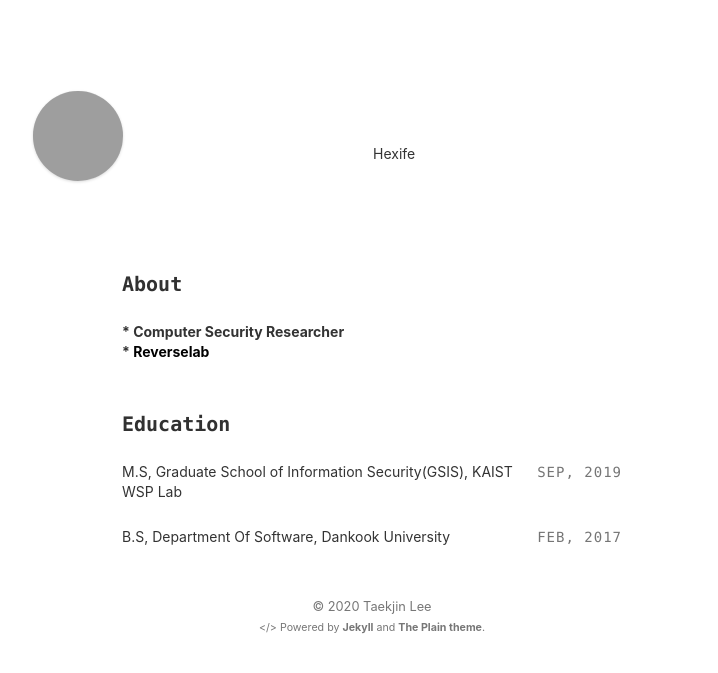
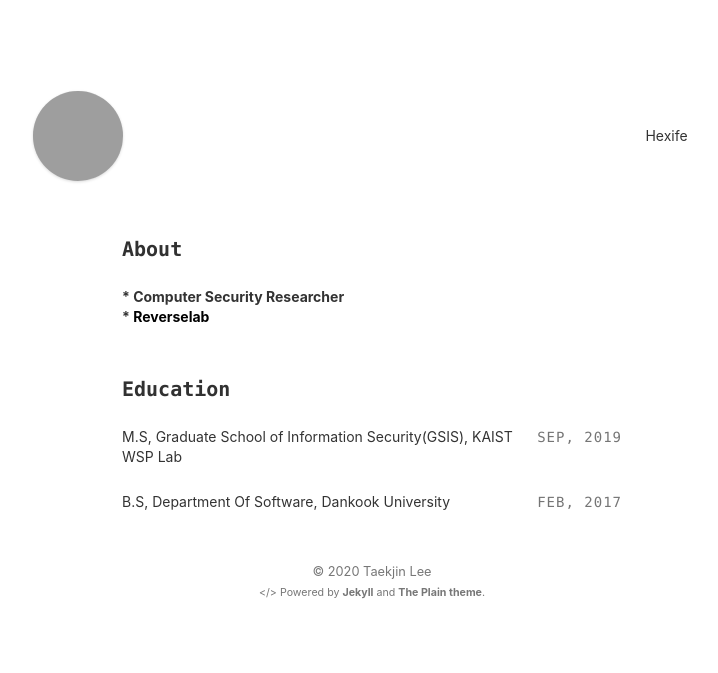
Before and after one commit to Hexife/hexife.github.io, a Jekyll site: the page built from index.html, in a window 1280 px wide. Shown: the top 673 px of the page, without its empty margins (268-986 px from the left). Built offline with Jekyll 4.4.1, drawn with Linux system fonts in a browser that asks for light colours; grey boxes are pictures that could not be loaded.

Commit message:
Test header

```diff
--- a/_includes/header.html
+++ b/_includes/header.html
@@ -1,7 +1,7 @@
+<aside class="logo">
 <table>
 <tr>
 <td>
-<aside class="logo">
 
 	{% if page.url == '/index.html' or page.url == '/' %}
 		{% assign link = '/about' %}
@@ -16,10 +16,10 @@
 	</a>
 	<span class="logo-prompt code">{{ prompt }}</span>
 
-</aside>
 </td>
 <td>
 Hexife
 </td>
 </tr>
 </table>
+</aside>
```
